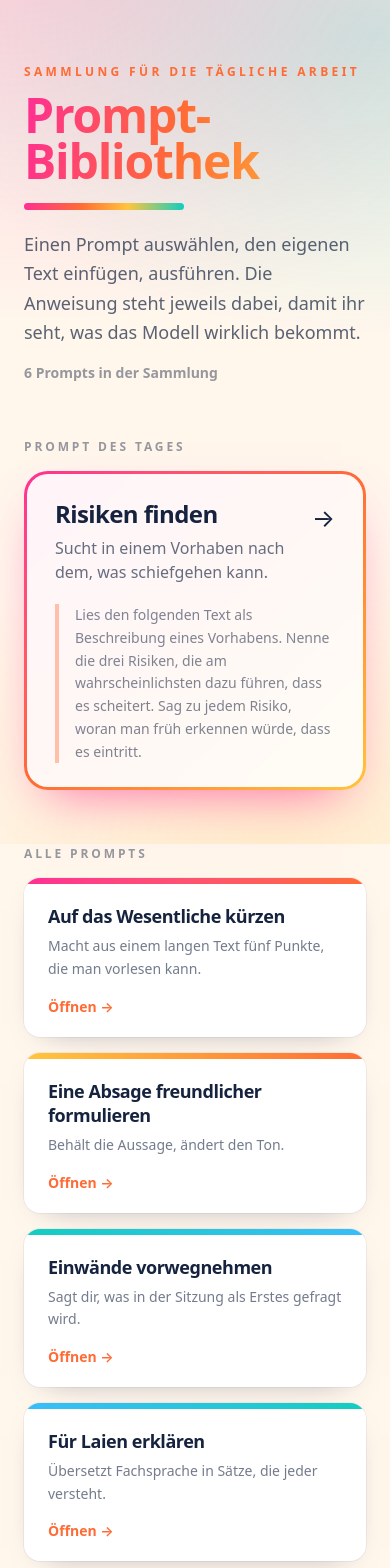
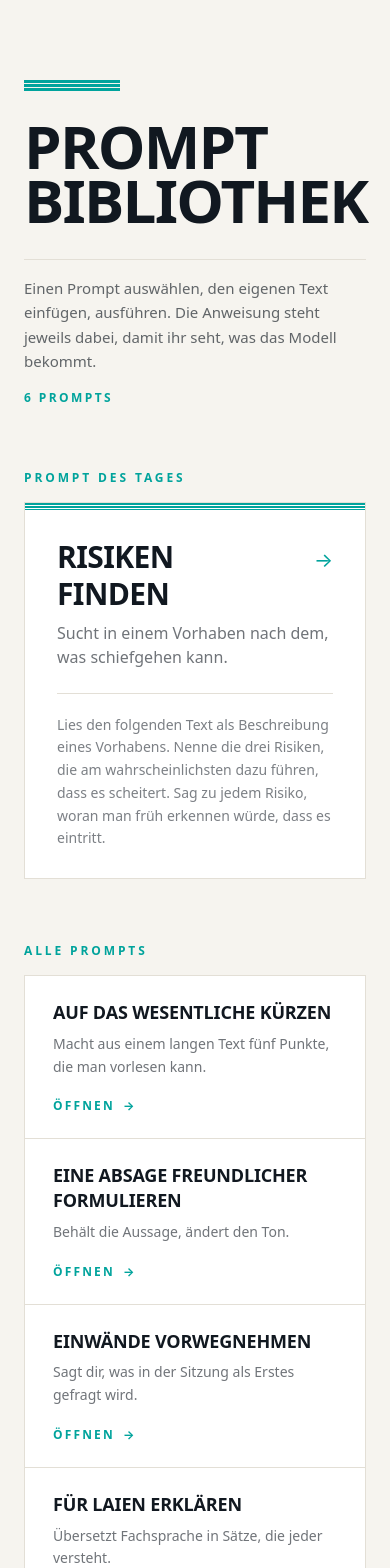
Before and after one commit to alexodexo/prompt-bibliothek, a Next.js app: page / in a window 390 px wide. Shown: the top 1568 px of the page. Built offline with nearby package versions, Linux system fonts and the light colour scheme.

Commit message:
Optik neu: Miami White statt Verlaeufe
Weisser Stuckgrund, Tinte als Textfarbe, Aqua als einziger Akzent,
Eyebrow-Streifen als Motiv. Funktion unveraendert.

```diff
--- a/app/globals.css
+++ b/app/globals.css
@@ -1,72 +1,45 @@
 @import "tailwindcss";
 
 @theme {
-  --color-sand: #FFF6EC;
-  --color-tief: #16233F;
-  --color-pink: #FF2E93;
-  --color-koralle: #FF6B35;
-  --color-sonne: #FFC53D;
-  --color-tuerkis: #12CDC0;
-  --color-himmel: #38BDF8;
+  /* Miami White: Stuck, Tinte, ein einziger Akzent. */
+  --color-stuck: #F6F4EF;
+  --color-tinte: #111820;
+  --color-aqua: #00A39C;
+  --color-linie: #E3DFD6;
 
   --font-sans:
     ui-sans-serif, system-ui, -apple-system, "Segoe UI", Roboto, Helvetica, Arial, sans-serif;
 }
 
 html {
-  background-color: var(--color-sand);
+  background-color: var(--color-stuck);
 }
 
 body {
   font-family: var(--font-sans);
-  position: relative;
+  color: var(--color-tinte);
 }
 
-/* Der Farbschleier liegt fest hinter dem Inhalt und wandert beim Scrollen nicht. */
-body::before {
-  content: "";
-  position: fixed;
-  inset: 0;
-  z-index: -1;
-  pointer-events: none;
-  background:
-    radial-gradient(1000px 620px at 10% -6%, rgba(255, 46, 147, 0.20), transparent 60%),
-    radial-gradient(820px 520px at 96% 4%, rgba(18, 205, 192, 0.22), transparent 58%),
-    radial-gradient(700px 520px at 70% 100%, rgba(255, 197, 61, 0.18), transparent 62%);
+/* Eyebrow: die drei waagerechten Linien der Art-Deco-Fassaden. */
+.eyebrow {
+  height: 11px;
+  background-image: repeating-linear-gradient(
+    to bottom,
+    var(--color-aqua) 0 3px,
+    transparent 3px 4px
+  );
 }
 
-/* Sonnenuntergang als Textfarbe */
-.sonnenuntergang {
-  background-image: linear-gradient(100deg, #FF2E93 0%, #FF6B35 45%, #FFC53D 100%);
-  -webkit-background-clip: text;
-  background-clip: text;
-  color: transparent;
+.eyebrow-schmal {
+  height: 7px;
+  background-image: repeating-linear-gradient(
+    to bottom,
+    var(--color-aqua) 0 2px,
+    transparent 2px 3px
+  );
 }
 
-/* Karte mit farbiger Oberkante */
-.karte {
-  position: relative;
-  overflow: hidden;
-  transition: transform 0.18s ease, box-shadow 0.18s ease;
+/* Waagerechte Haarlinie mit Beschriftung */
+.regal {
+  border-top: 1px solid var(--color-linie);
 }
-.karte::before {
-  content: "";
-  position: absolute;
-  inset: 0 0 auto 0;
-  height: 5px;
-  background-image: linear-gradient(90deg, #FF2E93, #FF6B35 55%, #FFC53D);
-}
-.karte:hover {
-  transform: translateY(-3px);
-  box-shadow: 0 18px 40px -18px rgba(22, 35, 63, 0.4);
-}
-.karte-tuerkis::before {
-  background-image: linear-gradient(90deg, #12CDC0, #38BDF8);
-}
-
-/* Streifen unter der Hauptueberschrift */
-.streifen {
-  height: 7px;
-  border-radius: 999px;
-  background-image: linear-gradient(90deg, #FF2E93, #FF6B35 35%, #FFC53D 65%, #12CDC0 100%);
-}
--- a/app/layout.tsx
+++ b/app/layout.tsx
@@ -9,7 +9,7 @@ export const metadata: Metadata = {
 export default function RootLayout({ children }: LayoutProps<"/">) {
   return (
     <html lang="de" className="h-full antialiased">
-      <body className="flex min-h-full flex-col text-tief">{children}</body>
+      <body className="flex min-h-full flex-col bg-stuck text-tinte">{children}</body>
     </html>
   );
 }
--- a/app/page.tsx
+++ b/app/page.tsx
@@ -6,57 +6,51 @@ import { prompts, promptDesTages, findePrompt } from "@/data/prompts";
 // Was hier noch fehlt: ein Suchfeld über der Liste. Sobald mehr als zehn
 // Prompts darin stehen, wird das Suchen mühsam.
 
-const KANTE: Record<string, string> = {
-  pink: "from-pink to-koralle",
-  koralle: "from-koralle to-sonne",
-  sonne: "from-sonne to-koralle",
-  tuerkis: "from-tuerkis to-himmel",
-  himmel: "from-himmel to-tuerkis",
-};
-
 export default function Startseite() {
   const empfehlung = findePrompt(promptDesTages);
   const uebrige = prompts.filter((p) => p.id !== promptDesTages);
 
   return (
-    <main className="mx-auto w-full max-w-3xl px-6 pb-24 pt-16">
+    <main className="mx-auto w-full max-w-3xl px-6 pb-24 pt-20">
       <header>
-        <p className="text-xs font-bold uppercase tracking-[0.28em] text-koralle">
-          Sammlung für die tägliche Arbeit
+        <div className="eyebrow w-24" />
+        <h1 className="mt-7 text-6xl font-black uppercase leading-[0.9] tracking-[-0.03em] sm:text-7xl">
+          Prompt
+          <br />
+          Bibliothek
+        </h1>
+        <div className="regal mt-8 flex flex-wrap items-baseline justify-between gap-4 pt-4">
+          <p className="max-w-md text-[15px] leading-relaxed text-tinte/65">
+            Einen Prompt auswählen, den eigenen Text einfügen, ausführen. Die Anweisung
+            steht jeweils dabei, damit ihr seht, was das Modell bekommt.
           </p>
-        <h1 className="sonnenuntergang mt-3 text-5xl font-black leading-[0.95] tracking-tight sm:text-6xl">
-          Prompt&#8203;-Bibliothek
-        </h1>
-        <div className="streifen mt-5 w-40" />
-        <p className="mt-5 max-w-xl text-lg leading-relaxed text-tief/70">
-          Einen Prompt auswählen, den eigenen Text einfügen, ausführen. Die Anweisung
-          steht jeweils dabei, damit ihr seht, was das Modell wirklich bekommt.
+          <p className="text-xs font-bold uppercase tracking-[0.2em] text-aqua">
+            {prompts.length} Prompts
           </p>
-        <p className="mt-4 text-sm font-semibold text-tief/45">
-          {prompts.length} Prompts in der Sammlung
-        </p>
+        </div>
       </header>
 
       {empfehlung && (
-        <section className="mt-14">
-          <h2 className="mb-4 text-xs font-bold uppercase tracking-[0.24em] text-tief/45">
+        <section className="mt-16">
+          <h2 className="text-xs font-bold uppercase tracking-[0.24em] text-aqua">
             Prompt des Tages
           </h2>
           <Link
             href={`/prompt/${empfehlung.id}`}
-            className="group block overflow-hidden rounded-3xl bg-gradient-to-br from-pink via-koralle to-sonne p-[3px] shadow-[0_22px_50px_-24px_rgba(255,46,147,0.75)] transition hover:shadow-[0_28px_60px_-22px_rgba(255,46,147,0.85)]"
+            className="group mt-4 block border border-linie bg-white transition hover:border-aqua"
           >
-            <div className="rounded-[21px] bg-white/95 px-7 py-6 backdrop-blur">
+            <div className="eyebrow-schmal" />
+            <div className="px-8 py-7">
               <div className="flex items-start justify-between gap-6">
-                <div>
-                  <h3 className="text-2xl font-extrabold tracking-tight">{empfehlung.titel}</h3>
-                  <p className="mt-1.5 text-tief/65">{empfehlung.beschreibung}</p>
-                </div>
-                <span className="mt-1 shrink-0 text-2xl transition group-hover:translate-x-1">
+                <h3 className="text-3xl font-black uppercase leading-tight tracking-[-0.02em]">
+                  {empfehlung.titel}
+                </h3>
+                <span className="mt-2 shrink-0 text-xl text-aqua transition group-hover:translate-x-1">
                   →
                 </span>
               </div>
-              <p className="mt-5 border-l-4 border-koralle/40 pl-4 text-sm leading-relaxed text-tief/55">
+              <p className="mt-2 text-tinte/60">{empfehlung.beschreibung}</p>
+              <p className="regal mt-6 pt-5 text-sm leading-relaxed text-tinte/55">
                 {empfehlung.text}
               </p>
             </div>
@@ -64,37 +58,39 @@ export default function Startseite() {
         </section>
       )}
 
-      <section className="mt-14">
-        <h2 className="mb-4 text-xs font-bold uppercase tracking-[0.24em] text-tief/45">
+      <section className="mt-16">
+        <h2 className="text-xs font-bold uppercase tracking-[0.24em] text-aqua">
           Alle Prompts
         </h2>
-        <ul className="grid gap-4 sm:grid-cols-2">
+        <ul className="mt-4 grid gap-px border border-linie bg-linie sm:grid-cols-2">
           {uebrige.map((prompt) => (
-            <li key={prompt.id}>
+            <li key={prompt.id} className="bg-white">
               <Link
                 href={`/prompt/${prompt.id}`}
-                className="group flex h-full flex-col overflow-hidden rounded-2xl bg-white shadow-[0_10px_30px_-22px_rgba(22,35,63,0.55)] ring-1 ring-tief/5"
+                className="group flex h-full flex-col px-7 py-6 transition hover:bg-aqua/[0.04]"
               >
-                <div className={`h-1.5 w-full bg-gradient-to-r ${KANTE[prompt.farbe]}`} />
-                <div className="flex flex-1 flex-col px-6 py-5">
-                  <h3 className="text-lg font-bold leading-snug tracking-tight">
+                <h3 className="text-lg font-black uppercase leading-snug tracking-[-0.01em]">
                   {prompt.titel}
                 </h3>
-                  <p className="mt-1.5 flex-1 text-sm leading-relaxed text-tief/60">
+                <p className="mt-2 flex-1 text-sm leading-relaxed text-tinte/60">
                   {prompt.beschreibung}
                 </p>
-                  <span className="mt-4 text-sm font-semibold text-koralle transition group-hover:translate-x-0.5">
-                    Öffnen →
+                <span className="mt-5 text-xs font-bold uppercase tracking-[0.18em] text-aqua">
+                  Öffnen
+                  <span className="ml-2 inline-block transition group-hover:translate-x-1">→</span>
                 </span>
-                </div>
               </Link>
             </li>
           ))}
+          {uebrige.length % 2 === 1 && (
+            <li className="hidden bg-white sm:block" aria-hidden="true" />
+          )}
         </ul>
       </section>
 
-      <footer className="mt-16 border-t border-tief/10 pt-6 text-sm text-tief/45">
-        Läuft über EUrouter. Der Schlüssel steht in eurer <code className="rounded bg-tief/5 px-1.5 py-0.5 font-mono text-xs">.env.local</code>.
+      <footer className="regal mt-16 pt-6 text-sm text-tinte/45">
+        Läuft über EUrouter. Der Schlüssel steht in eurer{" "}
+        <code className="font-mono text-xs text-tinte/70">.env.local</code>.
       </footer>
     </main>
   );
--- a/app/prompt/[id]/page.tsx
+++ b/app/prompt/[id]/page.tsx
@@ -6,14 +6,6 @@ import PromptFormular from "@/components/PromptFormular";
 export function generateStaticParams() {
   return prompts.map((p) => ({ id: p.id }));
 }
-
-const BAND: Record<string, string> = {
-  pink: "from-pink to-koralle",
-  koralle: "from-koralle to-sonne",
-  sonne: "from-sonne to-koralle",
-  tuerkis: "from-tuerkis to-himmel",
-  himmel: "from-himmel to-tuerkis",
-};
 
 export default async function PromptSeite({
   params,
@@ -31,31 +23,31 @@ export default async function PromptSeite({
     <main className="mx-auto w-full max-w-3xl px-6 pb-24 pt-12">
       <Link
         href="/"
-        className="inline-flex items-center gap-2 text-sm font-semibold text-tief/50 transition hover:text-koralle"
+        className="text-xs font-bold uppercase tracking-[0.2em] text-tinte/45 transition hover:text-aqua"
       >
         ← Alle Prompts
       </Link>
 
-      <div className="mt-6 overflow-hidden rounded-3xl bg-white shadow-[0_16px_44px_-28px_rgba(22,35,63,0.65)] ring-1 ring-tief/5">
-        <div className={`h-2 w-full bg-gradient-to-r ${BAND[prompt.farbe]}`} />
-        <div className="px-7 py-7 sm:px-9">
-          <h1 className="text-3xl font-extrabold leading-tight tracking-tight sm:text-4xl">
+      <article className="mt-6 border border-linie bg-white">
+        <div className="eyebrow" />
+        <div className="px-8 py-9 sm:px-10">
+          <h1 className="text-4xl font-black uppercase leading-[0.95] tracking-[-0.025em] sm:text-5xl">
             {prompt.titel}
           </h1>
-          <p className="mt-2 text-lg text-tief/65">{prompt.beschreibung}</p>
+          <p className="mt-3 text-lg text-tinte/60">{prompt.beschreibung}</p>
 
-          <div className="mt-7 rounded-2xl bg-sand/80 p-5 ring-1 ring-koralle/15">
-            <p className="text-xs font-bold uppercase tracking-[0.22em] text-koralle">
+          <div className="regal mt-8 pt-6">
+            <p className="text-xs font-bold uppercase tracking-[0.22em] text-aqua">
               Diese Anweisung geht an das Modell
             </p>
-            <p className="mt-3 whitespace-pre-wrap text-[15px] leading-relaxed text-tief/80">
+            <p className="mt-3 whitespace-pre-wrap text-[15px] leading-relaxed text-tinte/75">
               {prompt.text}
             </p>
           </div>
 
           <PromptFormular promptId={prompt.id} />
         </div>
-      </div>
+      </article>
     </main>
   );
 }
--- a/data/prompts.ts
+++ b/data/prompts.ts
@@ -6,7 +6,6 @@ export type Prompt = {
   id: string;
   titel: string;
   beschreibung: string;
-  farbe: "pink" | "koralle" | "sonne" | "tuerkis" | "himmel";
   text: string;
 };
 
@@ -15,42 +14,36 @@ export const prompts: Prompt[] = [
     id: "kurz-zusammenfassen",
     titel: "Auf das Wesentliche kürzen",
     beschreibung: "Macht aus einem langen Text fünf Punkte, die man vorlesen kann.",
-    farbe: "pink",
     text: "Fasse den folgenden Text in höchstens fünf Stichpunkten zusammen. Jeder Punkt steht für sich und ist ohne den Originaltext verständlich. Verzichte auf Einleitung und Schlusswort.",
   },
   {
     id: "risiken-finden",
     titel: "Risiken finden",
     beschreibung: "Sucht in einem Vorhaben nach dem, was schiefgehen kann.",
-    farbe: "koralle",
     text: "Lies den folgenden Text als Beschreibung eines Vorhabens. Nenne die drei Risiken, die am wahrscheinlichsten dazu führen, dass es scheitert. Sag zu jedem Risiko, woran man früh erkennen würde, dass es eintritt.",
   },
   {
     id: "mail-freundlicher",
     titel: "Eine Absage freundlicher formulieren",
     beschreibung: "Behält die Aussage, ändert den Ton.",
-    farbe: "sonne",
     text: "Formuliere die folgende Nachricht freundlicher, ohne die Aussage abzuschwächen. Die Absage muss eine Absage bleiben. Antworte nur mit der neuen Fassung.",
   },
   {
     id: "einwaende-vorwegnehmen",
     titel: "Einwände vorwegnehmen",
     beschreibung: "Sagt dir, was in der Sitzung als Erstes gefragt wird.",
-    farbe: "tuerkis",
     text: "Lies den folgenden Vorschlag. Nenne die fünf Einwände, die in einer Leitungsrunde am ehesten kommen, und formuliere zu jedem eine sachliche Antwort in höchstens drei Sätzen.",
   },
   {
     id: "fuer-laien-erklaeren",
     titel: "Für Laien erklären",
     beschreibung: "Übersetzt Fachsprache in Sätze, die jeder versteht.",
-    farbe: "himmel",
     text: "Erkläre den folgenden Text so, dass ihn jemand ohne Fachkenntnisse versteht. Behalte alle Aussagen bei, ersetze aber Fachbegriffe durch geläufige Wörter. Wo ein Fachbegriff nötig bleibt, erkläre ihn beim ersten Vorkommen in einem Halbsatz.",
   },
   {
     id: "naechster-schritt",
     titel: "Den nächsten Schritt finden",
     beschreibung: "Macht aus einem Wust von Notizen eine einzige Aufgabe.",
-    farbe: "pink",
     text: "Lies die folgenden Notizen. Nenne genau eine Sache, die als Nächstes getan werden sollte, und begründe in zwei Sätzen, warum gerade diese. Nenne außerdem, wer sie tun müsste.",
   },
   // Neue Prompts werden hier unten angehängt.
```
Also changed, not shown: components/Ergebnis.tsx (+8 -13 lines), components/PromptFormular.tsx (+7 -7 lines). Lines whose indentation alone changed are shown as unchanged.
